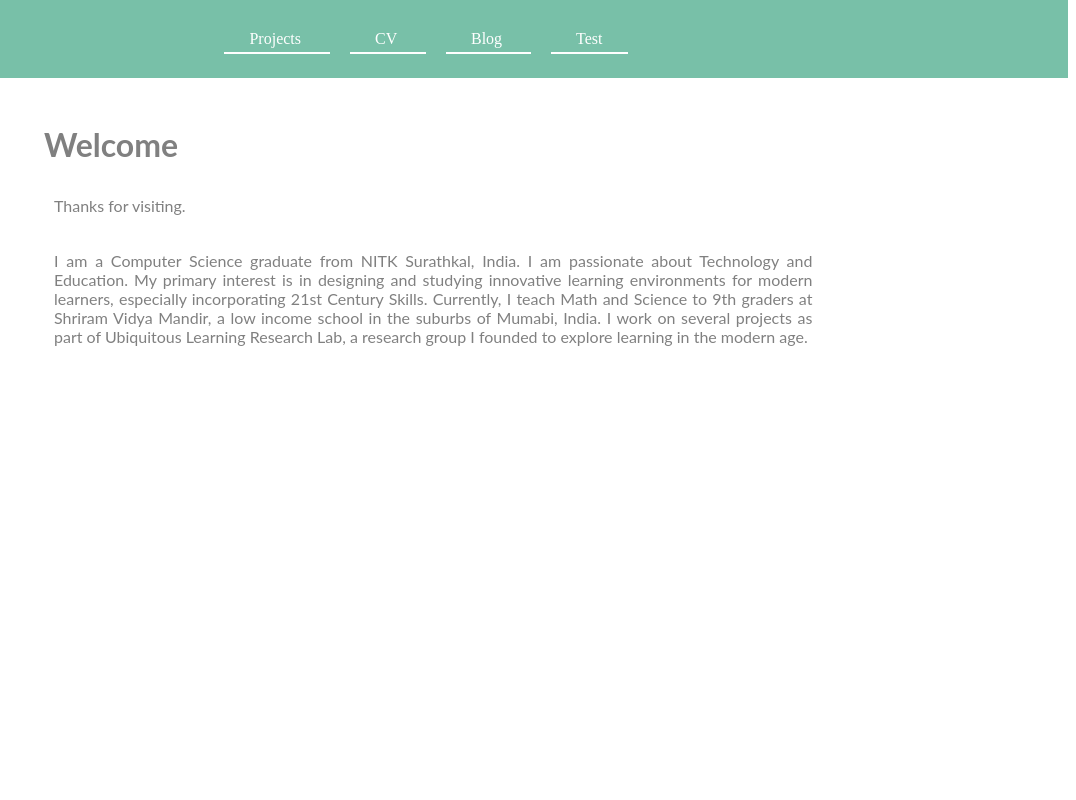
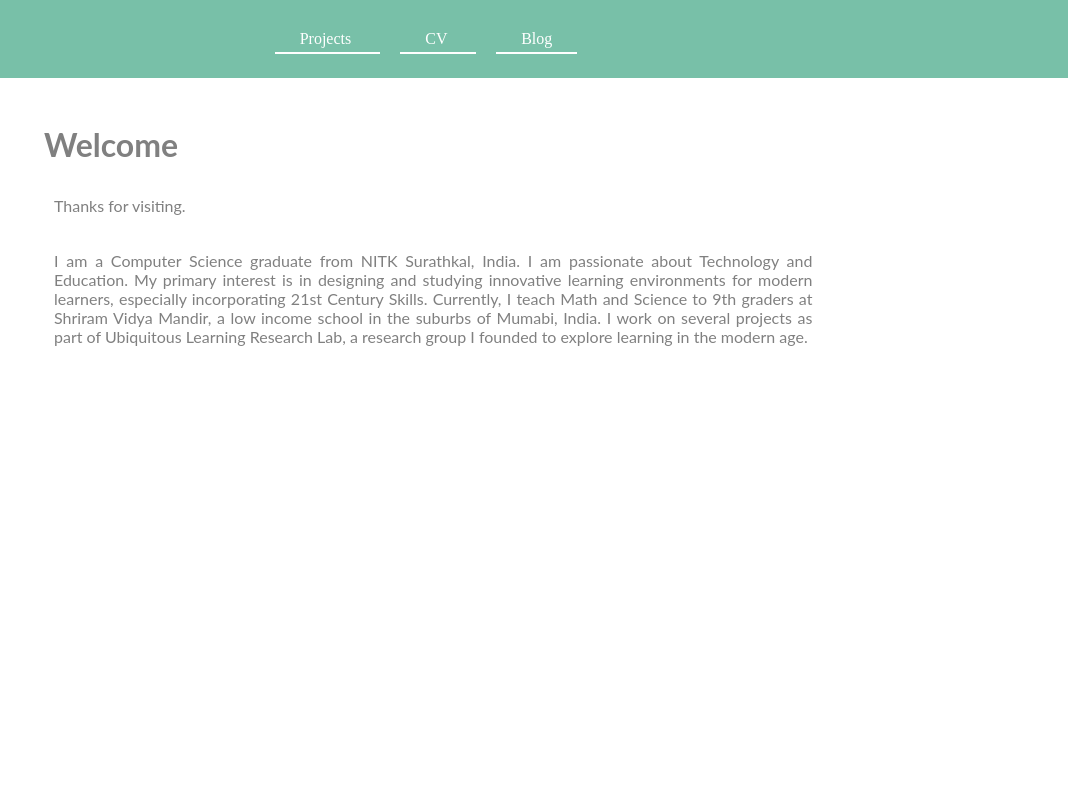
Before and after one commit to chandu2406/chandu2406.github.io, a plain HTML site: page index.html in a window 1280 px wide. Shown: the top 800 px of the page, 204-1280 px from the left. Drawn offline with Linux system fonts and the light colour scheme.

Commit message:
removed test link from home page

```diff
--- a/index.html
+++ b/index.html
@@ -25,7 +25,7 @@
 				<li> <a href="projects.html">  Projects  </a> </li>
 				<li> <a href="CV.html">        CV        </a> </li>
 				<li> <a href="blog.html">      Blog      </a> </li>
-				<li> <a href="test.html">      Test      </a> </li>
+
 
 			</ul>
 		</div>
```
